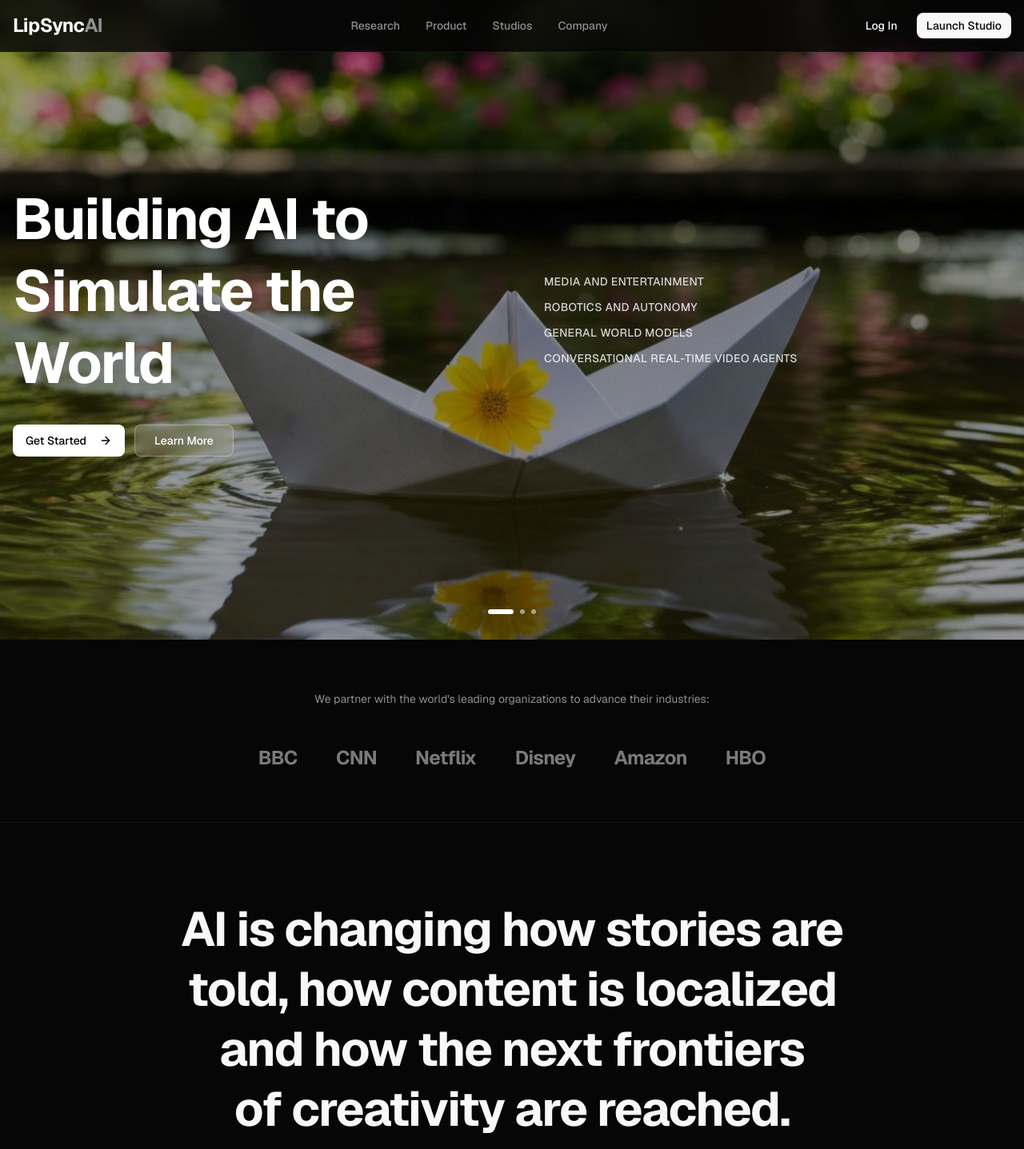
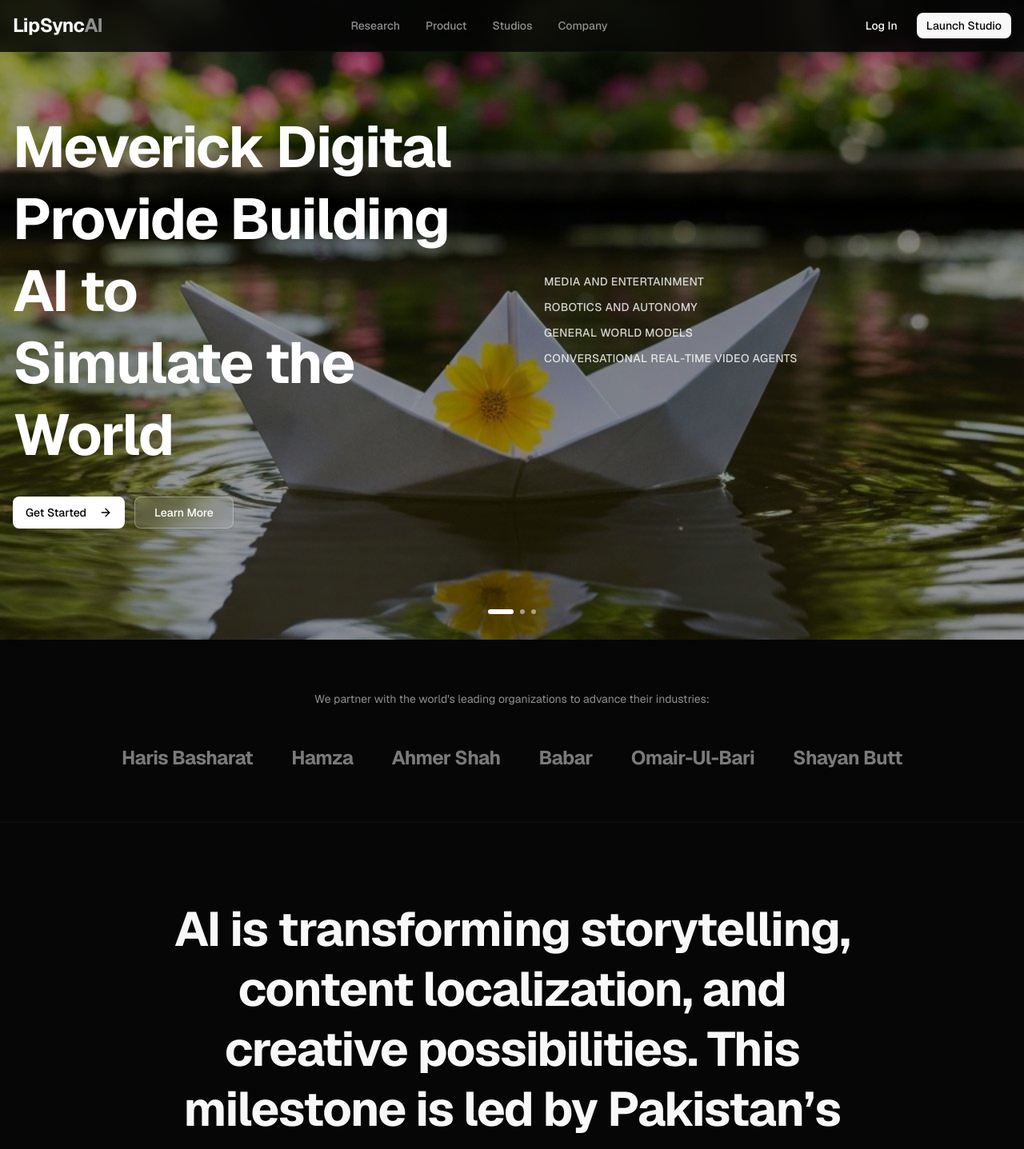
Before and after one commit to Hmzaa-Malik/lipsyncmakerai-frontend, a Next.js app: page / in a window 1280 px wide. Shown: the top 1437 px of the page at 80% size. Built offline with nearby package versions, Linux system fonts and the light colour scheme.

Commit message:
Update to frontend design

```diff
--- a/components/hero-section.tsx
+++ b/components/hero-section.tsx
@@ -7,7 +7,7 @@ import { useState, useEffect } from "react"
 const heroSlides = [
   {
     video: "/paper-boat-with-yellow-flower-floating-on-water-ci.jpg",
-    title: "Building AI to",
+    title: "Meverick Digital Provide Building AI to",
     subtitle: "Simulate the World",
     tags: [
       "MEDIA AND ENTERTAINMENT",
@@ -24,7 +24,7 @@ const heroSlides = [
   },
   {
     video: "/futuristic-ai-technology-neural-network-visualizat.jpg",
-    title: "Advanced AI Models",
+    title: "We Provide Advanced AI Models",
     subtitle: "That Understand Speech",
     tags: [
       "NATURAL LANGUAGE PROCESSING",
--- a/components/mission-section.tsx
+++ b/components/mission-section.tsx
@@ -3,8 +3,8 @@ export function MissionSection() {
     <section className="border-b border-border/40 bg-background py-24">
       <div className="container mx-auto px-4">
         <h2 className="mx-auto max-w-4xl text-center text-4xl font-bold leading-tight tracking-tight text-balance md:text-5xl lg:text-6xl">
-          AI is changing how stories are told, how content is localized and how the next frontiers of creativity are
-          reached.
+          AI is transforming storytelling, content localization, and creative possibilities. This milestone is led by Pakistan’s first AI
+		  model, developed in collaboration with Maverick Digital..
         </h2>
       </div>
     </section>
--- a/components/partnership-section.tsx
+++ b/components/partnership-section.tsx
@@ -7,7 +7,7 @@ export function PartnershipSection() {
         </p>
 
         <div className="flex flex-wrap items-center justify-center gap-12 opacity-60 grayscale">
-          {["BBC", "CNN", "Netflix", "Disney", "Amazon", "HBO"].map((brand) => (
+          {["Haris Basharat", "Hamza", "Ahmer Shah", "Babar", "Omair-Ul-Bari", "Shayan Butt"].map((brand) => (
             <div key={brand} className="text-2xl font-bold tracking-tight text-foreground/80">
               {brand}
             </div>
```
